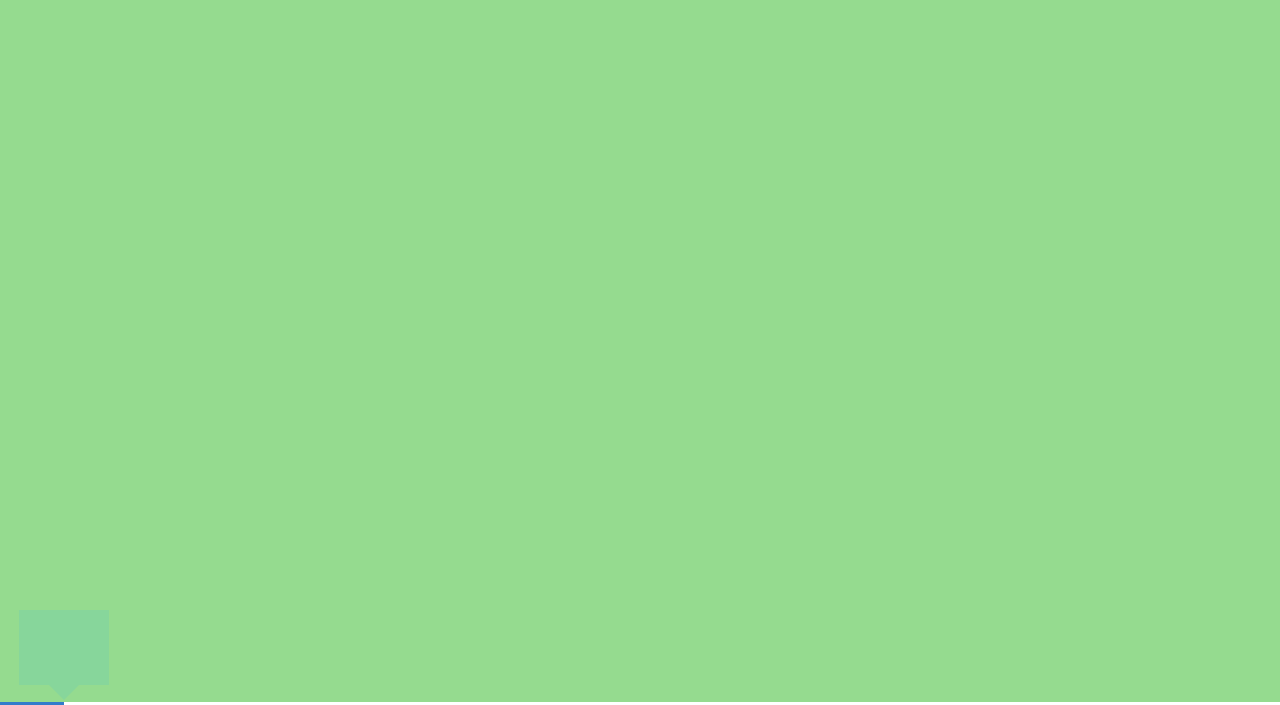
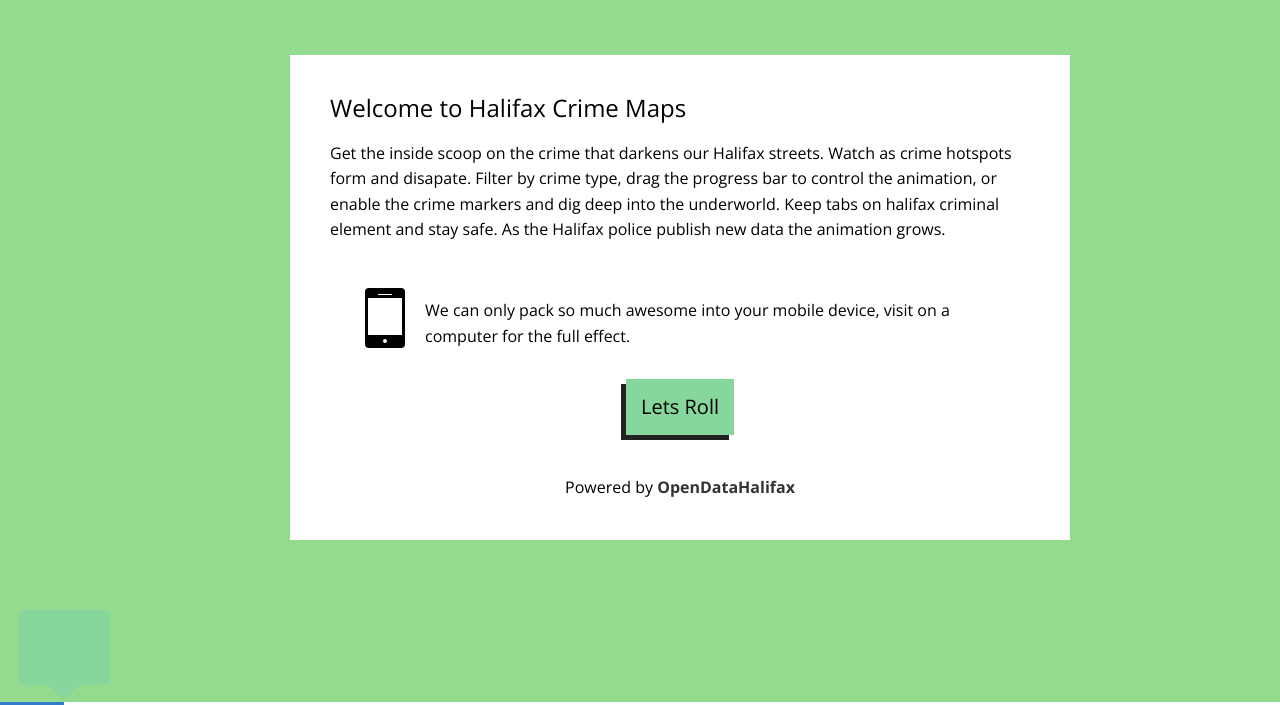
Before and after one commit to davidhampgonsalves/crime-heatmaps, a website: page views/index.html in a window 1280 px wide. Shown: the part 95-800 px from the top of the page. Drawn offline with nearby package versions, Linux system fonts and the light colour scheme; some packages are replaced by stand-ins of ours; files whose address does not match are found by name.

Commit message:
added welcome message

```diff
--- a/views/index.html
+++ b/views/index.html
@@ -65,10 +65,12 @@
       #filters {display:none;}
     }
 
-    #animation-control-button {
+    .button {
+      text-decoration:none;
+      color:black;
+
       padding:10px;
       display:block;
-      float:left;
 
       background:#87D69B;
 
@@ -77,13 +79,17 @@
       box-shadow: -5px 5px #222;
     }
 
-    #animation-control-button:hover {
+    .button:hover {
       background: #95DB8F;
     }
 
-    #animation-control-button:active {
+    .button:active {
       margin: 3px 3px -3px -3px;
       box-shadow: -2px 2px #222;
+    }
+
+    #animation-control-button {
+      float:left;
     }
 
     #animation-control-button .play {
@@ -232,13 +238,142 @@
     #filters li:nth-child(5) {background: #FAE07E;}
     #filters li:nth-child(6) {background: #E5F9A6;}
 
+    #first-time-user-message {
+      background:#FFF;
+      position:fixed;
+      z-index: 99;
+
+      width:700px;
+
+      padding:40px;
+
+      top: 50%;
+      left: 50%;
+      margin-top: -250px;
+      margin-left: -350px;
+
+      line-height: 160%;
+
+      text-align:center;
+
+      //display:none;
+    }
+
+    //.mobile-only-content {display:none;}
+
+    #first-time-user-message h2 {
+      text-align:left;
+    }
+
+    #first-time-user-message p {
+      margin:20px 0 30px 0;
+      text-align:left;
+    }
+
+    #first-time-user-message .mobile-only-content {
+      margin-top:40px;
+      margin-bottom:15px;
+      padding:15px;
+      text-align:left;
+    }
+
+    #first-time-user-message .footer {
+      margin:40px 0 0px 0;
+      text-align:center;
+      text-weight:800;
+    }
+
+    #first-time-user-message .footer a {
+      text-decoration:none;
+      font-weight:800;
+      color:#333;
+    }
+
+    #first-time-user-message .footer a:hover {
+      color: #95DB8F;
+    }
+
+    a.button {
+      display:inline-block;
+      font-size:20px;
+      padding:15px;
+    }
+
+    #mobile-icon {
+      width:40px;
+      height:60px;
+      background-color: #000;
+
+      border-radius:4px;
+      -webkit-border-radius:4px;
+      -moz-border-radius: 4px;
+
+      position:relative;
+      float:left;
+      margin:0px 20px;
+      margin-top: -10px;
+    }
+
+    #mobile-icon div {
+      background:#FFF;
+      position:absolute;
+    }
+
+    #mobile-icon .line {
+      width:14px;
+      height:1px;
+      top:6px;
+      left: 13px;
+    }
+
+    #mobile-icon .screen {
+      width: 34px;
+      height: 37px;
+      top:10px;
+      left:3px;
+    }
+
+    #mobile-icon .dot {
+      width: 4px;
+      height: 4px;
+      bottom:5px;
+      left:18px;
+
+      border-radius:4px;
+      -webkit-border-radius:4px;
+      -moz-border-radius: 4px;
+    }
+
   </style>
   </head>
 <body>
 
+
+<div id='first-time-user-message'>
+  <h2>Welcome to Halifax Crime Maps</h2>
+  <p>
+     Get the inside scoop on the crime that darkens our Halifax streets. Watch as crime hotspots form and disapate. Filter by crime type, drag the progress bar to control the animation, or enable the crime markers and dig deep into the underworld.
+
+     Keep tabs on halifax criminal element and stay safe. As the Halifax police publish new data the animation grows.
+  </p>
+
+  <div class='mobile-only-content'>
+    <div id='mobile-icon'>
+      <div class='line'></div>
+      <div class='screen'></div>
+      <div class='dot'></div>
+     </div>
+    We can only pack so much awesome into your mobile device, visit on a computer for the full effect.
+  </div>
+
+  <a href='#' id='first-time-user-start' class=button>Lets Roll</a>
+
+  <p class='footer'>Powered by <a href='https://www.halifaxopendata.ca/'>OpenDataHalifax</a></p>
+</div>
+
 <div id=header>
   <h1>Halifax<span>Crime</span></h1>
-  <div id='animation-control-button'>
+  <div id='animation-control-button' class=button>
     <div class='pause'></div>
   </div>
 </div>
@@ -280,6 +415,7 @@
   //http://eightmedia.github.io/hammer.js/
 
   var isRunningInIE = navigator.userAgent.toLowerCase().indexOf('msie') >= 0;
+  var isMobile = true;
 
  /*
    * emits events after each animation frame and after animation is complete
@@ -379,7 +515,7 @@
     });
 
     //setup dragability of progress bar pointer
-    $progressBarPointer.on('mousedown ontouchstart', function() {
+    $progressBarPointer.on('mousedown ontouchstart', function(e) {
       self.pause.apply(self);
 
       $document.on('mousemove ontouchmove', function(e) {
@@ -721,9 +857,23 @@
                               window.webkitRequestAnimationFrame || window.msRequestAnimationFrame ||
                               function(fn) {return setTimeout(fn, 1000 / 60);};
 
+        localStorage.removeItem('isReturningUser');
+      if(!localStorage.getItem('isReturningUser')) {
+        //show message box
+        $('#first-time-user-message').show();
+
+        if(isMobile)
+          $('.mobile-only-content').show();
+
+        $('#first-time-user-start').click(function(e) {
+          $('#first-time-user-message').hide();
+          crimeAnimator.start();
+          e.preventDefault();
+        });
+      }
+
       //setup the year links and filters drop down
-      $(function() {
-        yearsMarkup = [];
+      var yearsMarkup = [];
       for(var i=0, len=Data.years.length ; i < len ; i++) {
         var year = Data.years[i];
         var isCurrent = Data.year === year;
@@ -731,15 +881,20 @@
       }
 
       $('#years').html(yearsMarkup.join(''));
-      });
+
 
       // this is important, because if you set the data set too early, the latlng/pixel projection doesn't work
       google.maps.event.addListenerOnce(map, 'idle', function() {
+
+        //prevent animation start for first time user
+        if(localStorage.getItem('isReturningUser') === 'true') {
 
           window.setTimeout( function() {
               crimeAnimator.start();
             }, 300);
 
+        } else
+          localStorage.setItem('isReturningUser', 'true');
       });
     });
   }(window.jQuery);
```
Lines whose indentation alone changed are shown as unchanged.
